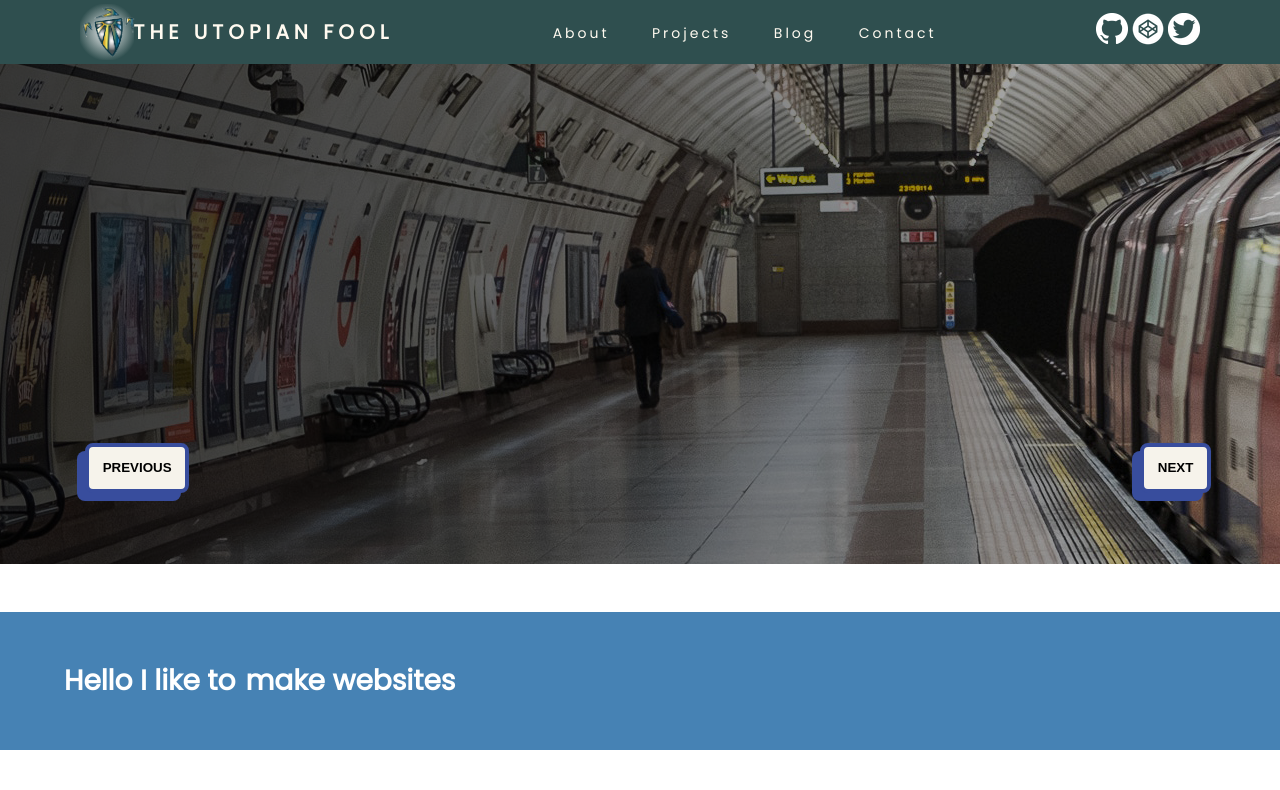
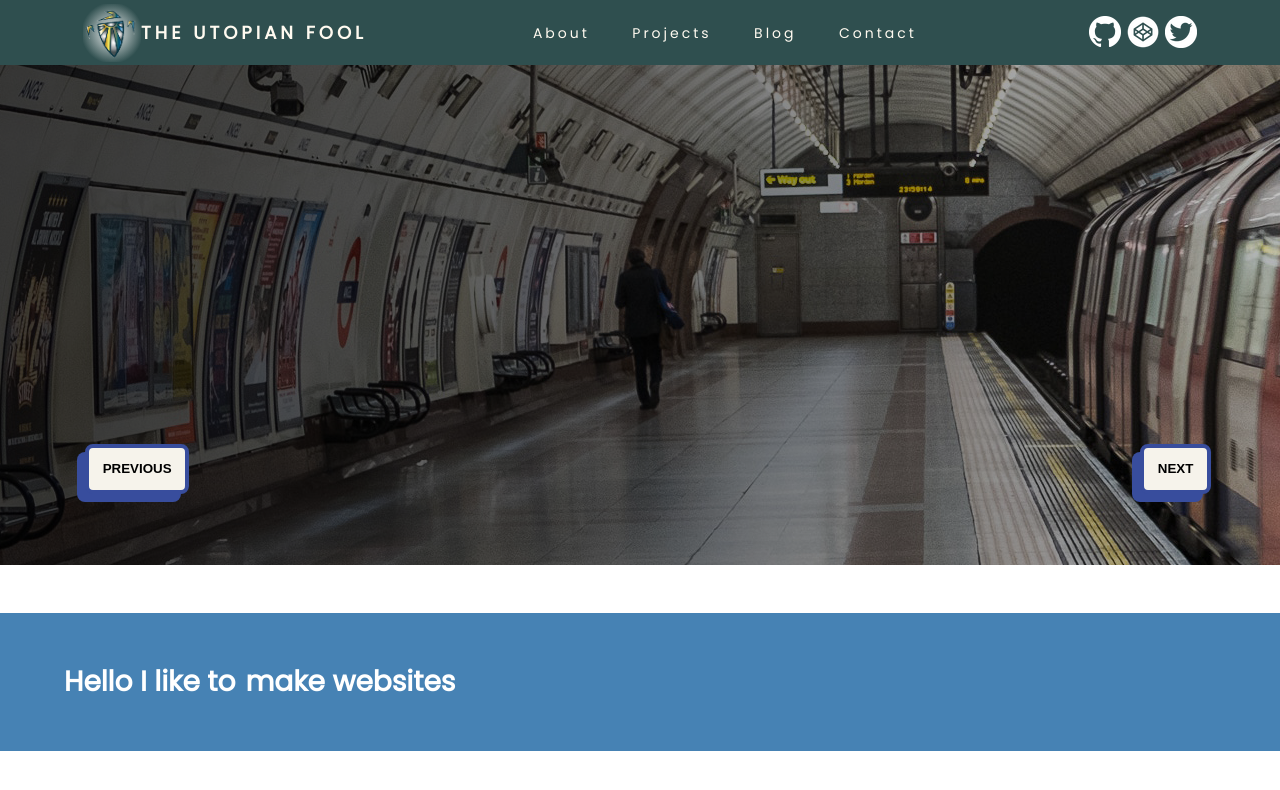
Before and after one commit to utopianfool/not-just-weather, a plain HTML site: page index.html in a window 1280 px wide. Drawn offline with Linux system fonts and the light colour scheme; some icons are missing.

Commit message:
Style social links in nav and for tablet and under

```diff
--- a/style.css
+++ b/style.css
@@ -15,7 +15,7 @@ nav {
     display: flex;
     justify-content: space-around;
     align-items: center;
-    min-height: 8vh;
+    height: 65px;
     background-color: #2F4F4F;
     font-family: 'Poppins', sans-serif;
 }
@@ -27,22 +27,23 @@ nav {
 .logo {
     color: #FFFAF0;
     text-transform: uppercase;
-    letter-spacing: 5px;
+    letter-spacing: 4px;
     display: flex;
     align-items: center;
 }
 
 .logo img {
-    height: 7vh;
+    height: 54px;
+    margin-top: 3px;
 }
 
 .logo h1 {
-    font-size: 16px;
+    font-size: 14px;
 }
 
 .logo-wrap {
-    height: 7vh;
-    width: 54px;
+    height: 58px;
+    width: 58px;
     background: rgb(250,250,250);
     background: radial-gradient(circle, rgba(250,250,250,0.9904778317577031) 0%, rgba(255,255,255,0) 75%);
 }
@@ -51,7 +52,7 @@ nav {
     position: absolute;
     right: 0;
     height: 92vh;
-    top: 8vh;
+    top: 65px;
     align-items: center;
     display: flex;
     flex-direction: column;
@@ -61,6 +62,7 @@ nav {
     transform: translateX(100%);
     transition: transform 0.5s ease;
     z-index: 2;
+    padding-bottom: 40px;
 }
 
 .nav-links li {
@@ -89,6 +91,30 @@ nav {
                  0 0 50px #000;
 }
 
+.social-links {
+    position: absolute;
+    display: flex;
+    align-items: center;
+    padding-top: 5px;
+    right: 0;
+    bottom: 0;
+    justify-content: space-around;
+    transform: translateX(100%);
+    transition: transform 0.5s ease;
+    z-index: 3;
+    width: 70%;
+}
+
+.social-links a {
+    padding-left: 6px;
+    transition: all 0.5s ease-in-out;
+    opacity: 0;
+}
+
+.social-links a:hover {
+    filter: invert();
+}
+
 .burger {
     display: block;
     cursor: pointer;
@@ -98,7 +124,7 @@ nav {
     width: 25px;
     height: 2px;
     background-color: #FFFAF0;
-    margin: 5px;
+    margin: 5px 5px 4px 5px;
     transition: all 0.3s ease;
 }
 
@@ -132,12 +158,16 @@ nav {
 @media (min-width: 522px) {
     .nav-links {
         width: 45%;
+        padding-bottom: 0;
+    }
+    .social-links {
+        width: 45%;
     }
 }
 
 @media (min-width: 768px) {
     .logo h1 {
-        font-size: 20px;
+        font-size: 16px;
     }
     .nav-links {
         position: relative;
@@ -155,8 +185,26 @@ nav {
     .nav-links li {
         opacity: 1;
     }
+    .social-links {
+        position: relative;
+        padding-top: 5px;
+        right: unset;
+        bottom: unset;
+        justify-content: unset;
+        width: initial;
+        transform: translateX(0%);
+    }
+    .social-links a {
+        opacity: 1;
+    }
     .burger {
         display: none;
+    }
+}
+
+@media (min-width: 992px) {
+    .logo h1 {
+        font-size: 18px;
     }
 }
 
```
